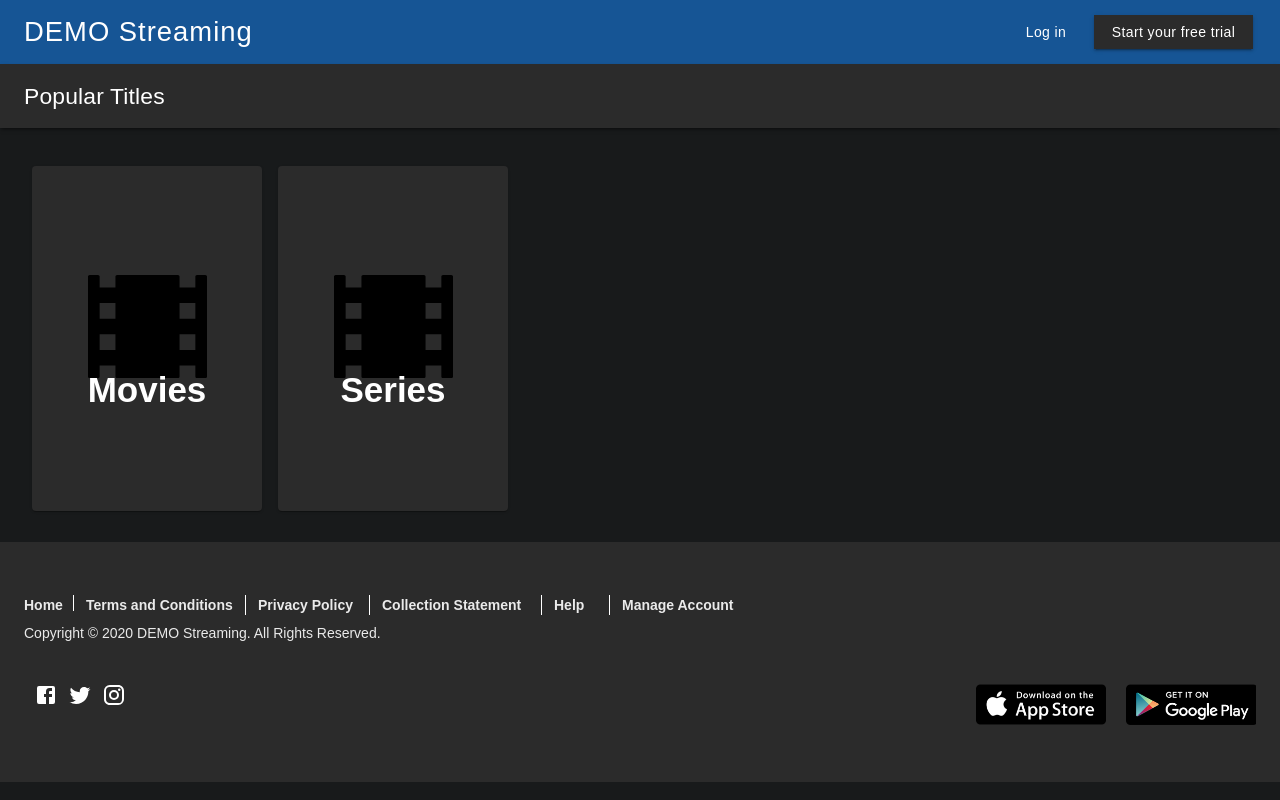
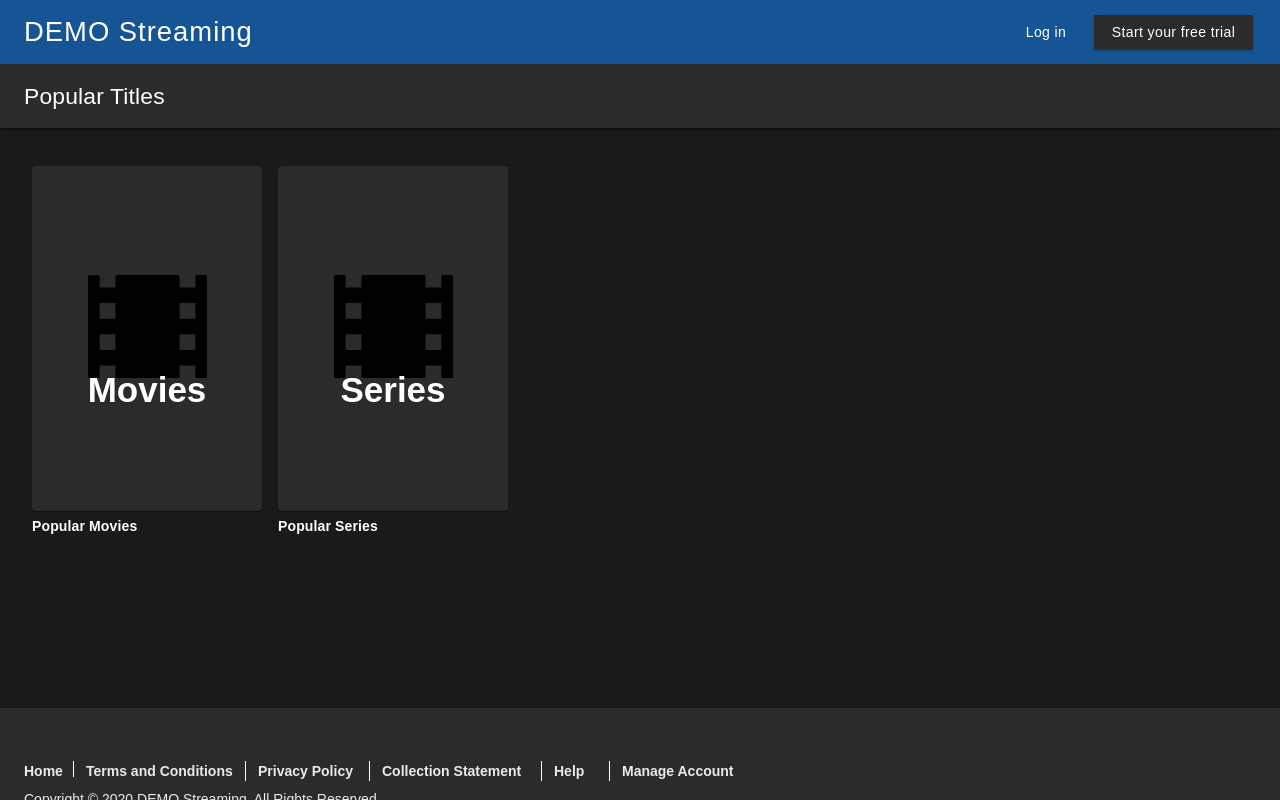
Before and after one commit to Mamoor000khan/react-dummy-movie-app, a React (Create React App) app: page /home in a window 1280 px wide. Built offline with nearby package versions, Linux system fonts and the light colour scheme.

Commit message:
css changes

```diff
--- a/src/components/Header/HeaderBottom.js
+++ b/src/components/Header/HeaderBottom.js
@@ -45,6 +45,7 @@ import { NavLink } from 'react-router-dom';
 import ButtonBase from '@material-ui/core/ButtonBase';
 import Paper from '@material-ui/core/Paper';
 import CardContent from '@material-ui/core/CardContent';
+import { Typography } from '@material-ui/core';
 
 //const useStyles = makeStyles((theme) => ({
 //   root: {
@@ -73,9 +74,8 @@ return (
           focusRipple
           >
 
-               <CardContent className={classes.cardContent}>
-
-                     <img alt='' src={Img} className={classes.image}/>
+  <CardContent className={classes.cardContent}>
+                  <img alt='' src={Img} className={classes.image}/>
                         <p className={classes.text}>Movies</p>
 
                 </CardContent>
@@ -83,6 +83,9 @@ return (
           </ButtonBase>
           </Paper>
           </NavLink>
+          <Typography className={classes.title}>
+                                Popular Movies
+          </Typography>
           </Grid>
 
 
@@ -104,6 +107,9 @@ return (
           </ButtonBase>
           </Paper>
           </NavLink>
+          <Typography className={classes.title}>
+                                Popular Series
+                     </Typography>
           </Grid>
           {/* <Grid>
           <Paper className={classes.paper} />
--- a/src/components/Header/HeaderBottom.module.css
+++ b/src/components/Header/HeaderBottom.module.css
@@ -1,6 +1,6 @@
 .HeaderBottom {
     max-width: 1280px;
-    height: 384px;
+    height: 550px;
     width: 100%;
     display: block;
     box-sizing: border-box;
@@ -13,7 +13,7 @@
 
 .root{
     max-width:1248px !important;
-    height: 361px;
+    height: 383px;
     display: flex;
     flex-wrap: wrap;
     box-sizing: border-box;
@@ -109,12 +109,15 @@
     top:50%;
 }
 
-/* .title{
-    font-weight: 600;
-    margin-top: 5px;
+.title{
+    font-weight: 600 !important;
+    margin-top: 5px  !important;
     color: rgb(255, 255, 255);
-    max-width: 113px;
-    font-size: 14px;
-    font-family: Work Sans, sans-serif;
-    line-height: 1.43;
-} */
+    max-width: 230px;
+        font-size: 14px  !important;
+    font-family: 'Work Sans', sans-serif  !important;
+    line-height: 1.43  !important;
+    margin:0px  !important;
+    text-align: left  !important;
+    margin-top: 5px  !important;
+}
--- a/src/components/Register/Signup.js
+++ b/src/components/Register/Signup.js
@@ -110,10 +110,6 @@
 
 // export default Login;
 
-
-
-
-
 import React from 'react';
 import Container from '@material-ui/core/Container';
 import classes from './Signup.module.css';
@@ -127,23 +123,23 @@ export default function Login() {
     <div className={classes.login}>
       <Container className={classes.container}>
         <Paper className={classes.paper}>
-        <Grid container spacing={3}>
-        <Grid item xs={12} style={{marginBottom:'30px'}}>
-          <LocalMoviesIcon style={{fontSize:'56px', color:'#fff'}}/>
-          <p className={classes.heading}>Demo Streaming</p>
-          <p className={classes.text}>Let's login to your account</p>
+         <Grid container spacing={3}>
+           <Grid item xs={12} style={{marginBottom:'30px'}}>
+            <LocalMoviesIcon style={{fontSize:'56px', color:'#fff'}}/>
+             <p className={classes.heading}>Demo Streaming</p>
+          <p className={classes.text}>create your account</p>
         </Grid>
 
 
         <Grid item xs={12} className={classes.control}>
         <label htmlFor='email' className={classes.label}>Email</label>
         <input type='email' placeholder="your Email" id='email'  style={{marginBottom:'20px'}}/>
-        {/*
+
         <label htmlFor='password' className={classes.label}>Password</label>
-        <input type='password' placeholder="your password" id='password'  style={{marginBottom:'20px'}}/> */}
+        <input type='password' placeholder="your password" id='password'  style={{marginBottom:'20px'}}/>
 
         <Button variant="contained" className={classes.button}>
-                  Next
+                  Submit
             </Button>
 
         </Grid>
--- a/src/components/Register/Signup.module.css
+++ b/src/components/Register/Signup.module.css
@@ -24,7 +24,7 @@
     width: 400px;
     background: #165595 !important;
     box-sizing: border-box;
-    min-height: 437px;
+    min-height: 526px;
     padding-top: 5px;
   }
 .heading{
@@ -38,7 +38,7 @@
     color: #fff;
   }
 .text{
-      font-size: 14px;
+      font-size: 16px;
       font-family: 'Work Sans', sans-serif;
       font-weight: 400;
       line-height: 1.43;
@@ -106,7 +106,7 @@
 
 
     .control {
-      height:150px;
+      height:224px;
     }
 
     .control label {
```
Lines whose indentation alone changed are shown as unchanged.
